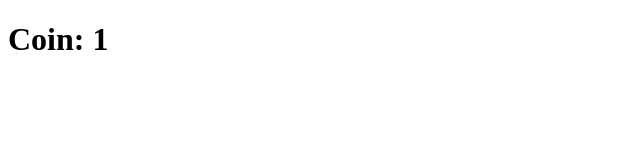
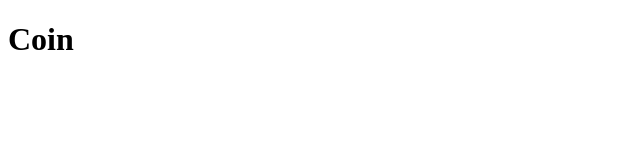
Before and after one commit to papadog218/nomad-react-masterClass, a React (Create React App) app in the folder react-typescript/: page /1 in a window 1280 px wide. Shown: the top 160 px of the page, without its empty margins (0-640 px from the left). Built offline with nearby package versions, Linux system fonts and the light colour scheme.

Commit message:
Revert "#4.0 완료"
This reverts commit 838338cc8a6c779809a9e3c72d62ad5e476e6d94.

```diff
--- a/react-typescript/src/routes/Coin.tsx
+++ b/react-typescript/src/routes/Coin.tsx
@@ -1,13 +1,9 @@
 import { useParams } from "react-router-dom";
 
-// interface 를 type 으로 변경하니 잘됨
-type RouteParams = {
-    coinId: string;
-}
-
 function Coin() {
-    const {coinId} = useParams<RouteParams>();
-    return <h1>Coin: {coinId}</h1>;
+    const coinId = useParams();
+    console.log(coinId);
+    return (<h1>Coin</h1>);
 }
 
 export default Coin;
```
